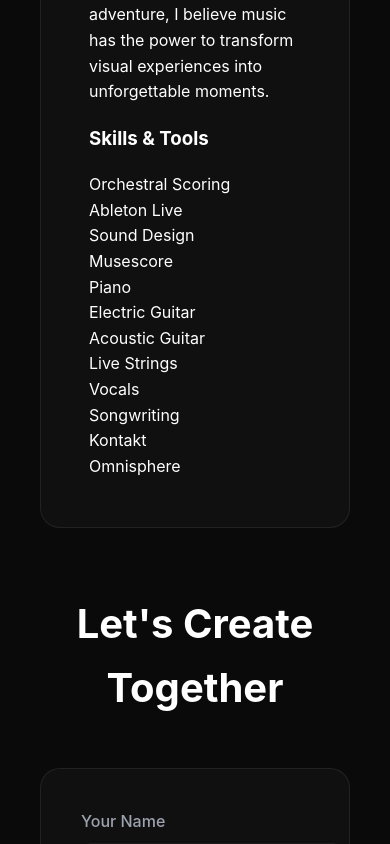
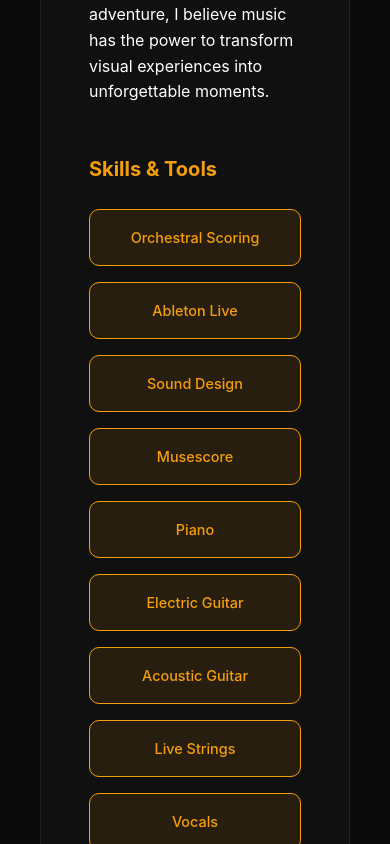
Before and after one commit to demirelozan/portfolio-nextjs, a Next.js app: page / in a window 390 px wide. Shown: the part 4540-5384 px from the top of the page. Built offline with nearby package versions, Linux system fonts and the light colour scheme.

Commit message:
updated global.css

```diff
--- a/app/globals.css
+++ b/app/globals.css
@@ -406,4 +406,34 @@
 .gallery-slide {
 height: 300px;
 }
+
+/* About → Skills */
+.skills-section { margin-top: 3rem; }
+.skills-section h3 {
+  color: var(--accent);
+  margin-bottom: 1.5rem;
+  font-size: 1.25rem;
 }
+.skills-grid {
+  display: grid;
+  grid-template-columns: repeat(auto-fit, minmax(140px, 1fr));
+  gap: 1rem;
+}
+.skill-item {
+  padding: 1rem;
+  background: var(--accent-dim);
+  border: 1px solid var(--accent);
+  border-radius: 10px;
+  text-align: center;
+  color: var(--accent);
+  font-weight: 500;
+  font-size: 0.9rem;
+  transition: all 0.3s ease;
+}
+.skill-item:hover {
+  background: var(--accent);
+  color: var(--bg-primary);
+  transform: translateY(-2px);
+}
+
+}
```
